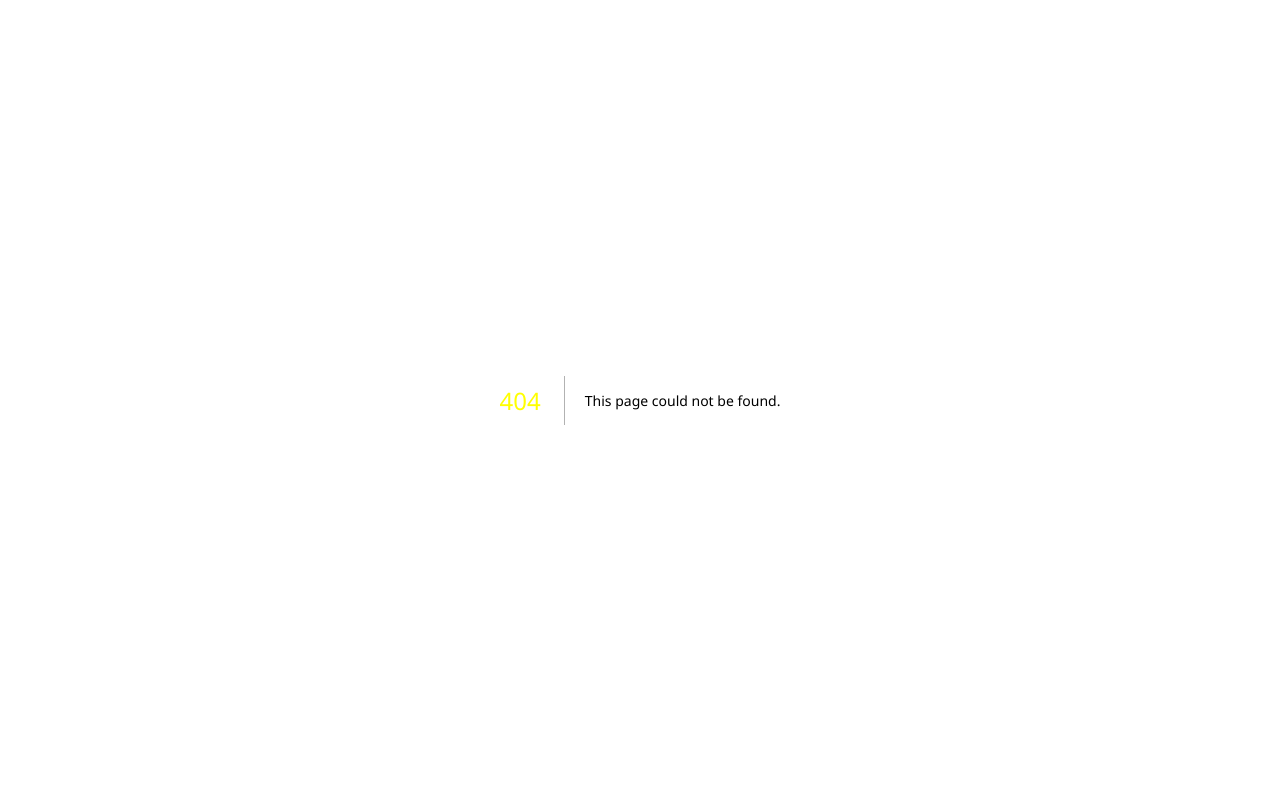
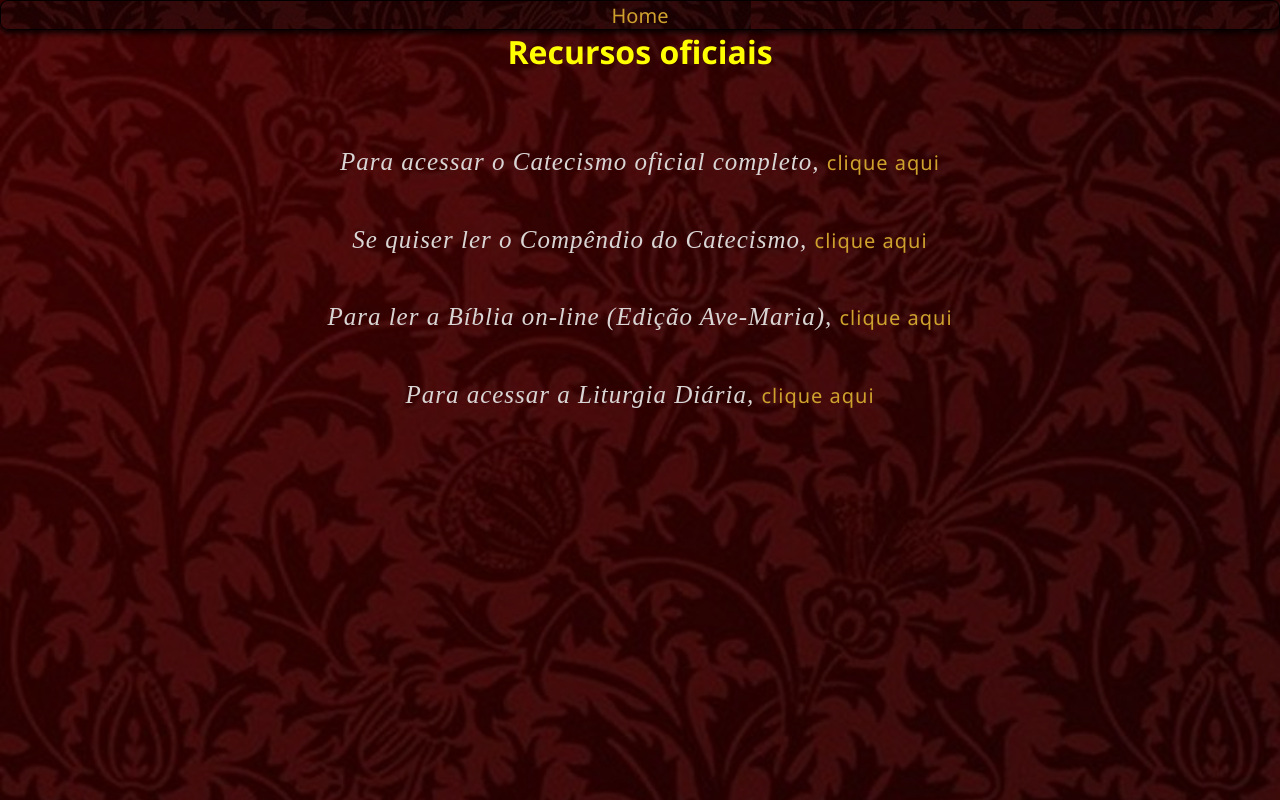
Before and after one commit to Igor-Dias-2010/igreja-catolica, a Next.js app: page /recursos in a window 1280 px wide. Before the commit this address had no page. Built offline with nearby package versions, Linux system fonts and the light colour scheme.

Commit message:
igreja-católica V4.0
falta botar assinatura

```diff
--- a/app/globals.css
+++ b/app/globals.css
@@ -14,7 +14,7 @@ body {
   text-align: center;
   color: rgb(218, 213, 213);
   background:
-    linear-gradient(rgba(0, 0, 0, 0.7), rgba(0, 0, 0, 0.7)),
+    linear-gradient(rgba(0, 0, 0, 0.5), rgba(0, 0, 0, 0.5)),
     url("imagens/wallpaper chique antigo dark red 2.jpg") center center / cover no-repeat fixed;
 }
 
@@ -89,11 +89,15 @@ a:hover {
   margin-bottom: 60px;
 }
 
-@media (max-width: 412px) {
+@media (max-width:1080px) {
   #conteudo p {
     letter-spacing: 0px;
-    font-size: 20px;
+    font-size: 30px;
   }
+}
+
+html {
+  -webkit-text-size-adjust: 100%;
 }
 
 html,
--- a/app/igreja/page.js
+++ b/app/igreja/page.js
@@ -34,6 +34,7 @@ export default function Igreja() {
                 <p>
                     A <Link href="/missa">Missa</Link> é um momento central da vida católica, reunindo os fiéis em oração e reflexão. É um espaço de encontro espiritual, de renovação da fé e de fortalecimento da comunidade. Durante a Missa, os católicos compartilham suas esperanças, alegrias e desafios, sentindo-se unidos na fé e no compromisso com os ensinamentos de Cristo. É um tempo de silêncio, cânticos e contemplação, onde cada participante encontra conforto e inspiração para enfrentar as dificuldades da vida cotidiana. A Missa também é celebrada em diferentes ocasiões e datas especiais, marcando os momentos importantes da vida da Igreja e de seus fiéis.
                 </p>
+                <p><Link href="/recursos">Recursos oficiais</Link></p>
             </div>
         </div>
     )
--- a/app/layout.js
+++ b/app/layout.js
@@ -14,6 +14,7 @@ const geistMono = Geist_Mono({
 export const metadata = {
   title: "Igreja Católica",
   description: "Generated by create next app",
+  viewport: "width=device-width, initial-scale=1.0"
 };
 
 export default function RootLayout({ children }) {
--- a/app/navbar.css
+++ b/app/navbar.css
@@ -3,13 +3,15 @@ nav {
     justify-content: center;
     align-items: center;
     text-align: center;
-    position: sticky;
+    position: fixed;
     z-index: 999;
     top: 0;
+    left: 0;
+    right: 0;
     width: 100%;
     height: 30px;
     background:
-        linear-gradient(rgba(0, 0, 0, 0.7), rgba(0, 0, 0, 0.7)),
+        linear-gradient(rgba(0, 0, 0, 0.6), rgba(0, 0, 0, 0.6)),
         url("imagens/wallpaper chique antigo dark red 2.jpg");
     box-shadow: 0px 3px 6px rgba(0, 0, 0, 0.9);
     border: 1px solid rgba(0, 0, 0, 0.9);
--- /dev/null
+++ b/app/recursos/page.js
@@ -0,0 +1,18 @@
+"use client"
+
+import Link from 'next/link'
+import Navbar from '../navbar'
+export default function Recursos() {
+    return (
+        <div>
+            <Navbar />
+            <h1>Recursos oficiais</h1>
+            <div id='conteudo'>
+                <p>Para acessar o Catecismo oficial completo, <Link href="https://www.vatican.va/archive/ccc/index_po.htm" target='_blank' rel='noopener noreferrer'>clique aqui</Link></p>
+                <p>Se quiser ler o Compêndio do Catecismo, <Link href="https://www.vatican.va/archive/compendium_ccc/documents/archive_2005_compendium-ccc_po.html" target='_blank' rel='noopener noreferrer'>clique aqui</Link></p>
+                <p>Para ler a Bíblia on-line (Edição Ave-Maria), <Link href="https://fatima.org.br/biblia-online/" target='_blank' rel='noopener noreferrer'>clique aqui</Link></p>
+                <p>Para acessar a Liturgia Diária, <Link href="https://liturgia.cancaonova.com/" target='_blank' rel='noopener noreferrer'>clique aqui</Link></p>
+            </div>
+        </div>
+    )
+}
--- a/app/title-bar.css
+++ b/app/title-bar.css
@@ -8,7 +8,7 @@
     gap: 15px;
     padding: 10px 20px;
     background:
-        linear-gradient(0deg, rgba(0, 0, 0, 0.7),  rgba(0, 0, 0, 0.7) 100%),
+        linear-gradient(0deg, rgba(0, 0, 0, 0.6),  rgba(0, 0, 0, 0.6) 100%),
         url("imagens/wallpaper chique antigo dark red 2.jpg");
     box-shadow: 0px 5px 9px rgba(0, 0, 0, 0.7);
     background-attachment: fixed;
```
